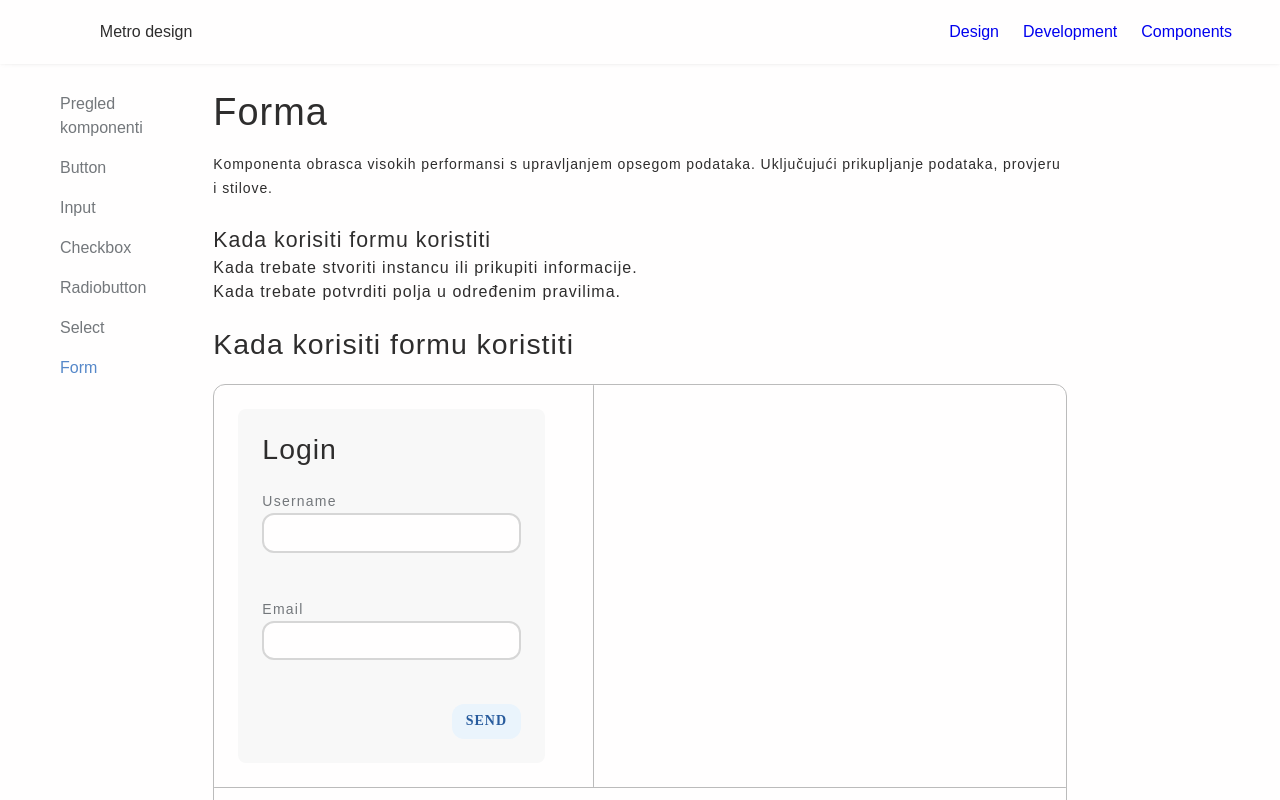
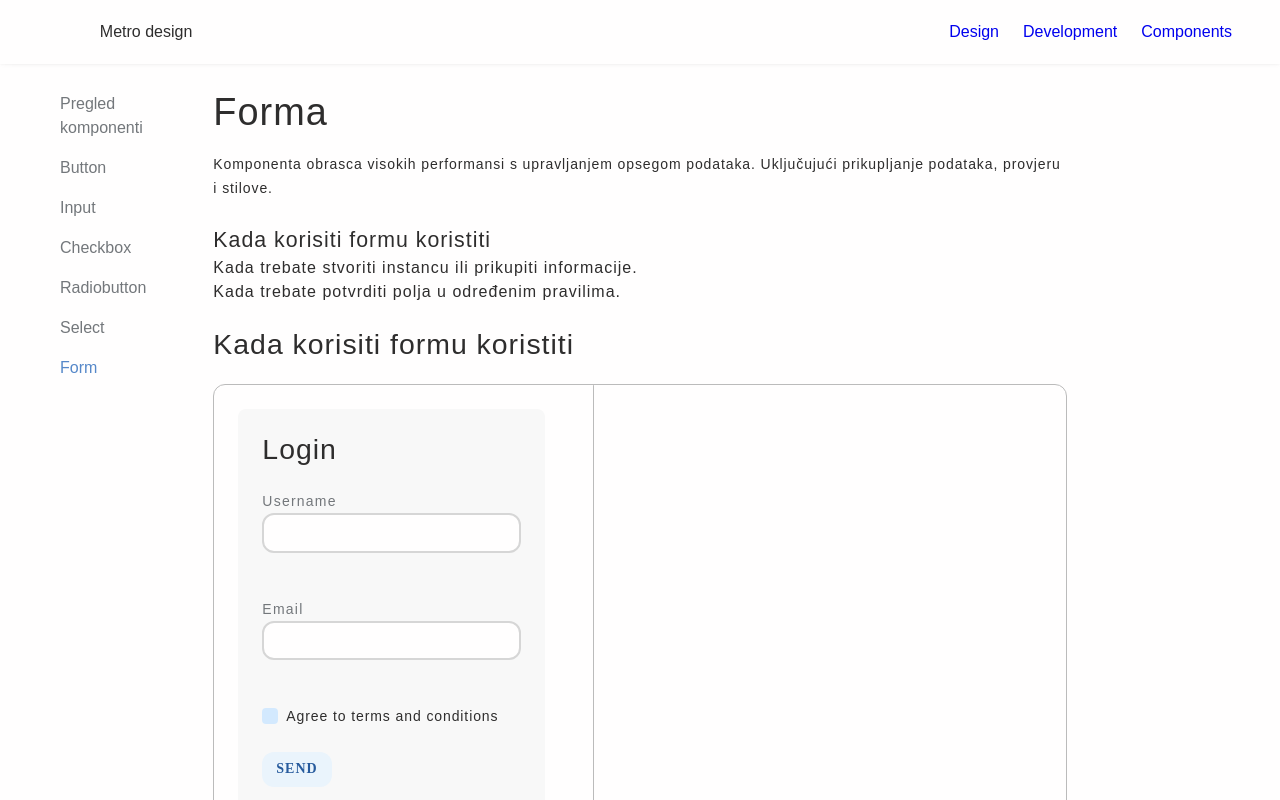
Before and after one commit to ArneoMV/ui-library-dip, a React (Create React App) app: page /form in a window 1280 px wide. Shown: the top 800 px of the page. Built offline with nearby package versions, Linux system fonts and the light colour scheme; no server answers.

Commit message:
form #4 still not working

```diff
--- a/src/components/system/Form.jsx
+++ b/src/components/system/Form.jsx
@@ -4,6 +4,7 @@ import { DevTool } from '@hookform/devtools';
 
 import Button from '../system/Button';
 import Input from '../system/Input';
+import Checkbox from '../system/Checkbox';
 
 export const Form = () => {
   const {
@@ -79,7 +80,11 @@ export const Form = () => {
             error={errors.email && errors.email.message}
           />
         </div>
-
+        <div className="row">
+            <Checkbox
+                label="Agree to terms and conditions"
+            />
+        </div>
         <div className="row">
           <Button type="primary">Send</Button>
         </div>
--- a/src/styles/scss/system/_checkbox.scss
+++ b/src/styles/scss/system/_checkbox.scss
@@ -34,7 +34,6 @@
     border: solid $success-400;
     border-width: 0 2px 2px 0;
     transform: rotate(45deg);
-
   }
 }
 
@@ -55,7 +54,7 @@
         position: relative;
         display: inline-block;
         cursor: pointer;
-
+        background-color: $primary-200;
         // background-color: transparent;
         border: 2px solid $primary-200;
 
@@ -69,7 +68,9 @@
         &:active {
             background-color: $primary-200;
         }
-
+        &:focus {
+            background-color: $primary-200;
+        }
         &.disabled {
             background: $neutral-300;
             border-radius: 3px;
@@ -161,6 +162,7 @@
                 border: solid $success-400;
                 border-width: 0 2px 2px 0;
                 transform: rotate(45deg);
+                background-color: $neutral-400;
             }
         }
     }
--- a/src/styles/scss/system/_form.scss
+++ b/src/styles/scss/system/_form.scss
@@ -18,13 +18,19 @@ form {
         gap: 24px;
     }
     .row {
-        justify-content: flex-end;
+        justify-content: flex-start;
     }
     .error {
         color: $error-300;
     }
     .form-control {
         margin-bottom: 20px;
+    }
+    .row.chekbox-container {
+
+    }
+    .chekbox-container {
+        flex-direction: row;
     }
 }
 
```
